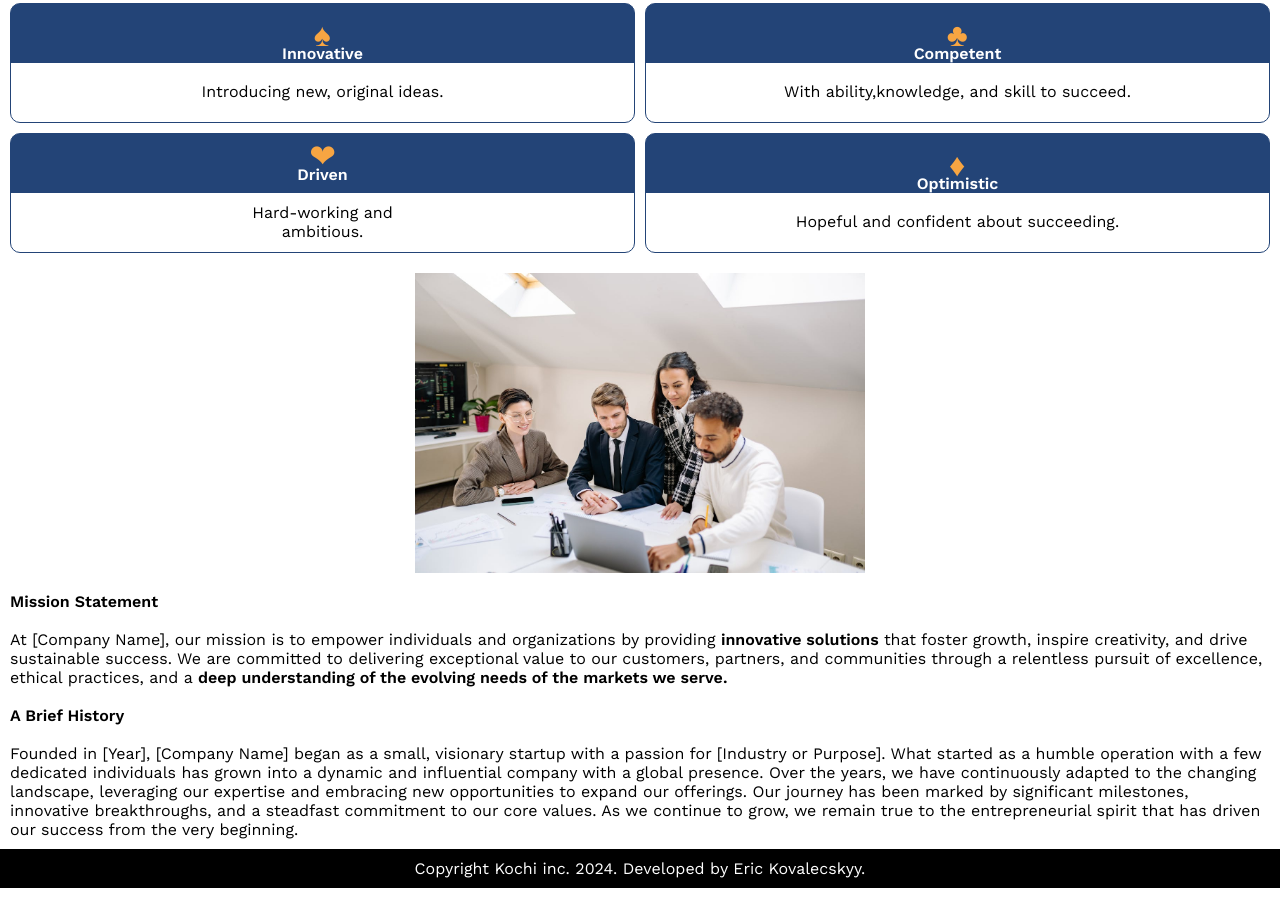
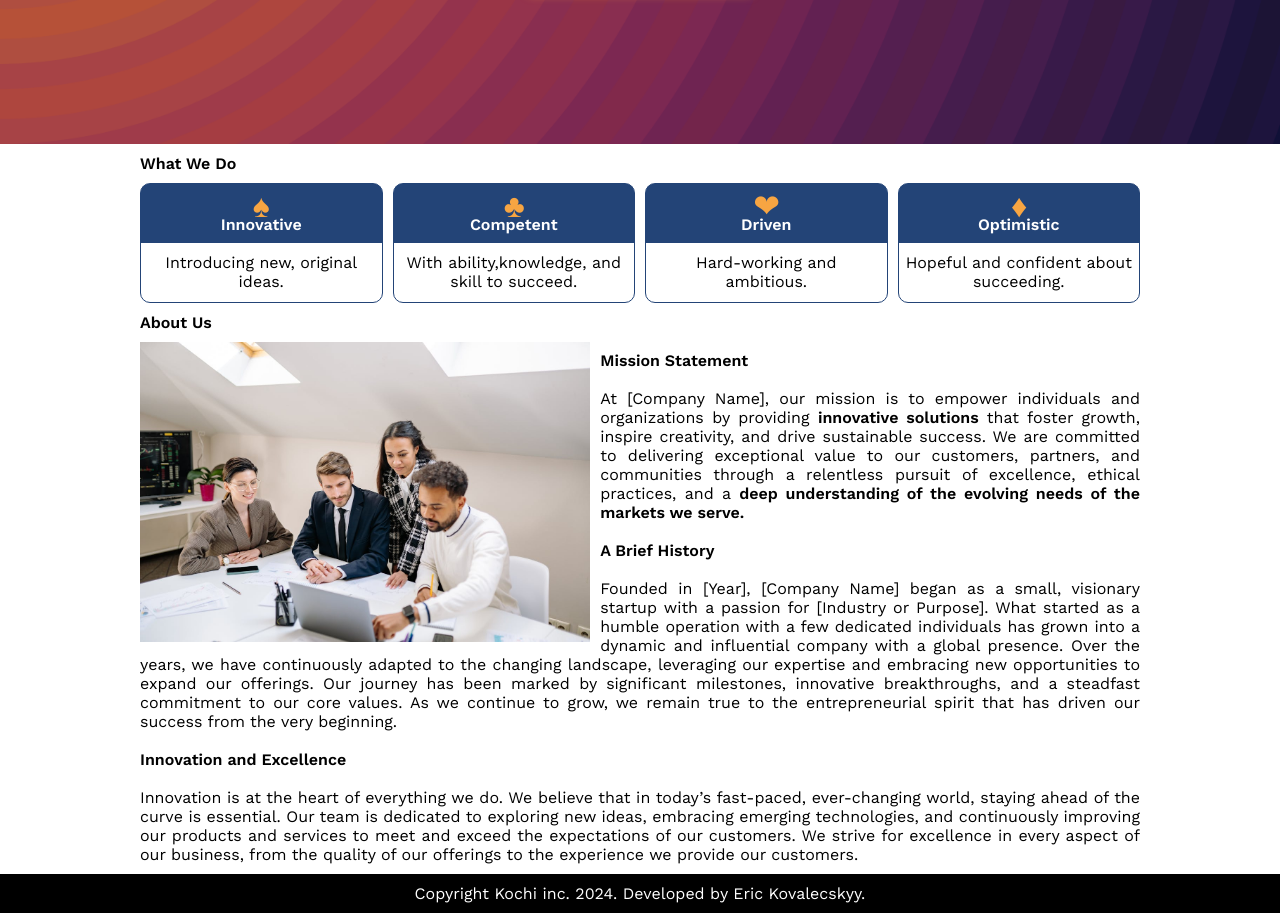
Before and after one commit to Sheydom/Business-Landing-Website, a plain HTML site: page index.html in a window 1280 px wide. Shown: the part 376-1289 px from the top of the page. Before the commit the page ends 1264 px from the top, so only its background shows below. Drawn offline with nearby package versions, Linux system fonts and the light colour scheme.

Commit message:
finished first page

```diff
--- a/css/style.css
+++ b/css/style.css
@@ -8,7 +8,7 @@
 :root{
   --primary-color:#234477;
   --secondary-color:#F7A542;
-  --h1-font-size: clamp(3rem, 5vw, 3.75rem);
+  --h1-font-size: clamp(3rem, 7vw, 7.75rem);
   --p-base-size: 1rem;
   --heading-font: "Bebas Neue", sans-serif;
   --body-font: "Work Sans", sans-serif;
@@ -36,8 +36,9 @@ p,button,nav,article{
 body{
     display: flex;
     flex-direction: column;
+    height: 100vh;
+}
 
-}
 
 header{
     background-color:#234477 ;
@@ -110,13 +111,16 @@ nav li:active{
 
 }
 
+main{
+    flex: 1;
+}
+
 #hero{
     padding: 10px;
     display: flex;
     flex-direction: column;
     background-image: url("/images/rainbow-vortex.png");
     background-size:cover;
-    flex: 1 1 auto;
     justify-content: center;
     align-items: center;
     color: white;
@@ -200,6 +204,7 @@ article{
 
 #history{
     margin: 10px;
+    text-align: justify;
 }
 
 #history{
@@ -214,3 +219,34 @@ footer{
     justify-content: center;
     padding: 10px;
 }
+
+@media(min-width:768px){
+    .whatwedo{
+        grid-template-columns: 1fr 1fr 1fr 1fr;
+        grid-template-rows: auto 1fr;
+        max-width: 1000px;
+        grid-template-areas:
+        "gridp . . . "
+        "spade club heart diamonds";
+        margin-left: auto;
+        margin-right: auto;
+    }
+    #harticle{
+        display: block;
+        max-width: 1000px;
+        margin: auto;
+
+
+    }
+
+    #img{
+        float: left;
+        margin: 10px 10px 10px 0px;
+    }
+    #harticle{
+        margin: auto;
+    }
+    #hero{
+        min-height: clamp(300px, 60vh, 100vh)
+    }
+}
--- a/index.html
+++ b/index.html
@@ -14,6 +14,8 @@
             <header>
                 <nav id="navbar-placeholder"></nav>
             </header>
+
+            <main>
             <section id="hero" >
                 <div id="text">
                     <h1>KOCHI SOLUTIONS</h1>
@@ -33,15 +35,17 @@
                 <article class="wwd diamonds" ><span id="articleheader">&#9830;</span>  <p class="pstrong"><strong>Optimistic</strong></p> <br> <p id="diamondsp"> Hopeful and confident about succeeding.</p></article>
             </section>
             <section id="history">
-                <article>
+                <article id="harticle">
+                    <p id="historyp"><strong>About Us</strong></p>
                     <img id="img" src="/images/people-working.jpg" alt="poeple working">
                     <p>
                         <br><strong> Mission Statement</strong>
 
                         <br><br>At [Company Name], our mission is to empower individuals and organizations by providing <strong> innovative solutions</strong> that foster growth, inspire creativity, and drive sustainable success. We are committed to delivering exceptional value to our customers, partners, and communities through a relentless pursuit of excellence, ethical practices, and a <strong> deep understanding of the evolving needs of the markets we serve.</strong>
-                    </p> <br> </article>
+                    </p>
+                    <br>
                     <p><strong> A Brief History </strong> <br><br>
-                        <article>
+
                         Founded in [Year], [Company Name] began as a small, visionary startup
                         with a passion for [Industry or Purpose]. What started as a humble
                         operation with a few dedicated individuals has grown into a dynamic
@@ -51,10 +55,23 @@
                           Our journey has been marked by significant milestones, innovative
                           breakthroughs, and a steadfast commitment to our core values. As we
                           continue to grow, we remain true to the entrepreneurial
-                        spirit that has driven our success from the very beginning.</p>
+                        spirit that has driven our success from the very beginning.</p><br>
+
+                        <p><strong> Innovation and Excellence </strong> <br><br>
+
+                        Innovation is at the heart of everything we do.
+                         We believe that in today’s fast-paced, ever-changing world,
+                          staying ahead of the curve is essential. Our team is dedicated
+                          to exploring new ideas, embracing emerging technologies, and
+                          continuously improving our products and services to meet and
+                          exceed the expectations of our customers. We strive for
+                          excellence in every aspect of our business, from the quality
+                          of our offerings to the experience we provide our customers.
+
 
                 </article>
             </section>
+        </main>
             <footer id="footer">
                 <p>Copyright Kochi inc. 2024. Developed by Eric Kovalecskyy.</p>
             </footer>
```
